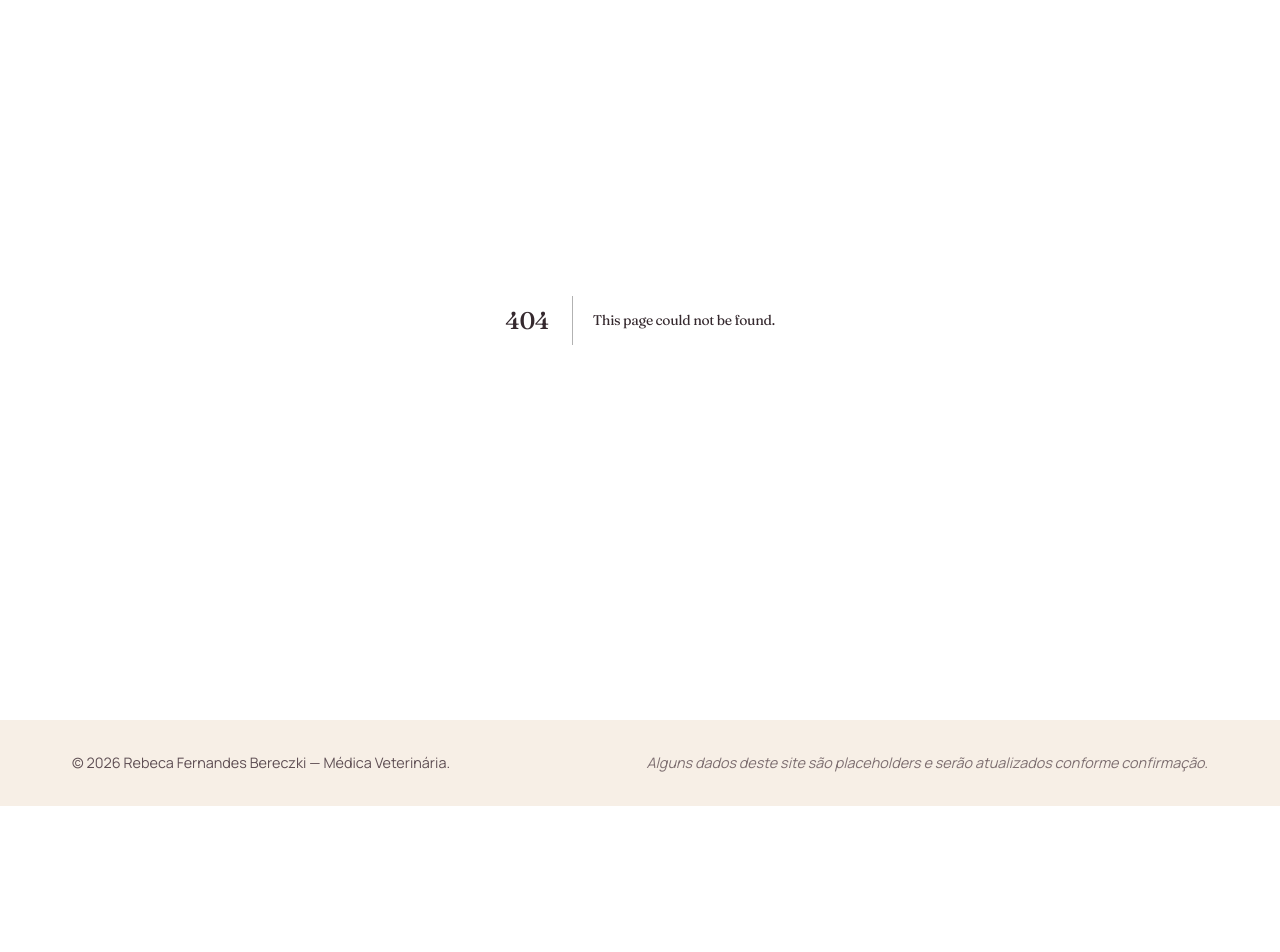
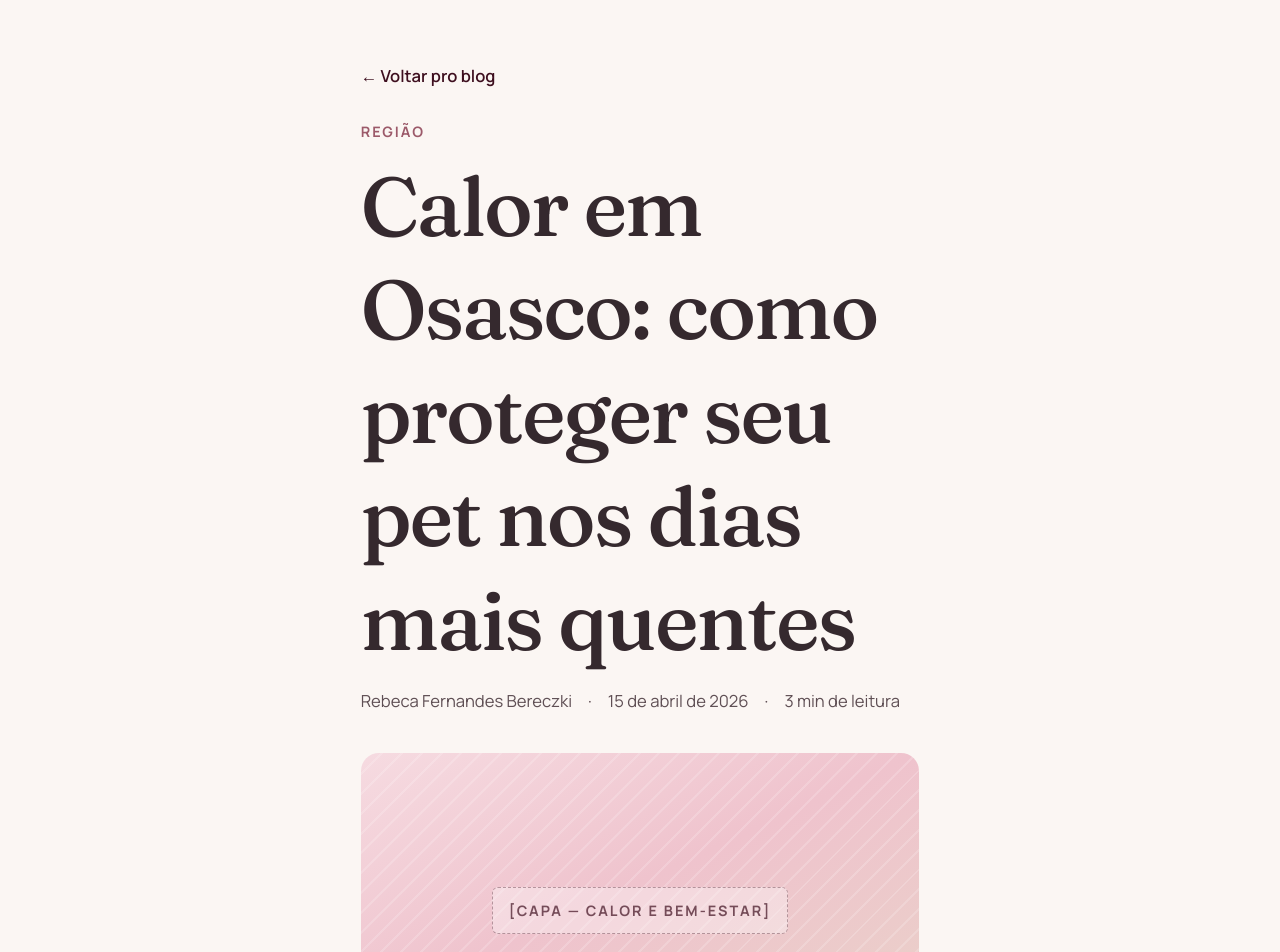
Before and after one commit to Silveira-Software/rebeca-bereczki, a Next.js app: page /blog/calor-em-osasco-como-proteger-seu-pet in a window 1280 px wide. Before the commit this address had no page. Shown: the part 80-1032 px from the top of the page. Before the commit the page ends 886 px from the top, so only its background shows below. Built offline with nearby package versions, Linux system fonts and the light colour scheme.

Commit message:
Adiciona pagina do post individual do blog

```diff
--- /dev/null
+++ b/app/blog/[slug]/page.tsx
@@ -0,0 +1,85 @@
+import type { Metadata } from "next";
+import Link from "next/link";
+import { notFound } from "next/navigation";
+import { posts, getPostBySlug } from "@/data/blog";
+import { profile } from "@/data/profile";
+
+export function generateStaticParams() {
+  return posts.map((post) => ({ slug: post.slug }));
+}
+
+export function generateMetadata({ params }: { params: { slug: string } }): Metadata {
+  const post = getPostBySlug(params.slug);
+  if (!post) return {};
+  return {
+    title: post.title,
+    description: post.excerpt,
+    alternates: { canonical: `/blog/${post.slug}` },
+    openGraph: {
+      title: post.title,
+      description: post.excerpt,
+      type: "article",
+      publishedTime: post.date,
+      url: `/blog/${post.slug}`,
+    },
+  };
+}
+
+function formatDate(iso: string) {
+  return new Date(iso).toLocaleDateString("pt-BR", { day: "2-digit", month: "long", year: "numeric" });
+}
+
+export default function BlogPostPage({ params }: { params: { slug: string } }) {
+  const post = getPostBySlug(params.slug);
+  if (!post) notFound();
+
+  const articleJsonLd = {
+    "@context": "https://schema.org",
+    "@type": "BlogPosting",
+    headline: post.title,
+    description: post.excerpt,
+    datePublished: post.date,
+    author: { "@type": "Person", name: profile.name },
+  };
+
+  return (
+    <article className="bg-white-warm pb-24 pt-32 sm:pt-36">
+      <script type="application/ld+json" dangerouslySetInnerHTML={{ __html: JSON.stringify(articleJsonLd) }} />
+
+      <div className="container-page max-w-[72ch]">
+        <Link href="/blog" className="inline-flex items-center gap-2 text-sm font-semibold text-wine hover:text-accent-deep">
+          ← Voltar pro blog
+        </Link>
+
+        <p className="signature-pair mt-8 !text-old-rose">{post.category}</p>
+        <h1 className="mt-3 text-2xl leading-tight">{post.title}</h1>
+        <div className="mt-4 flex gap-4 text-sm text-muted">
+          <span>{profile.name}</span>
+          <span>·</span>
+          <time dateTime={post.date}>{formatDate(post.date)}</time>
+          <span>·</span>
+          <span>{post.readTime} de leitura</span>
+        </div>
+
+        <div className="photo-slot mt-10 aspect-[16/9]">
+          <span className="photo-slot__label">[{post.coverPlaceholder}]</span>
+        </div>
+
+        <div className="mt-10 space-y-5">
+          {post.content.map((paragraph, i) => (
+            <p key={i} className="text-base text-muted">
+              {paragraph}
+            </p>
+          ))}
+        </div>
+
+        <div className="mt-16 rounded-lg border border-wine/10 bg-cream p-8 text-center">
+          <p className="font-display italic text-md text-wine">Ficou com alguma dúvida sobre seu pet?</p>
+          <Link href="/#contato" className="btn btn-primary mt-5">
+            Vamos conversar
+          </Link>
+        </div>
+      </div>
+    </article>
+  );
+}
```
